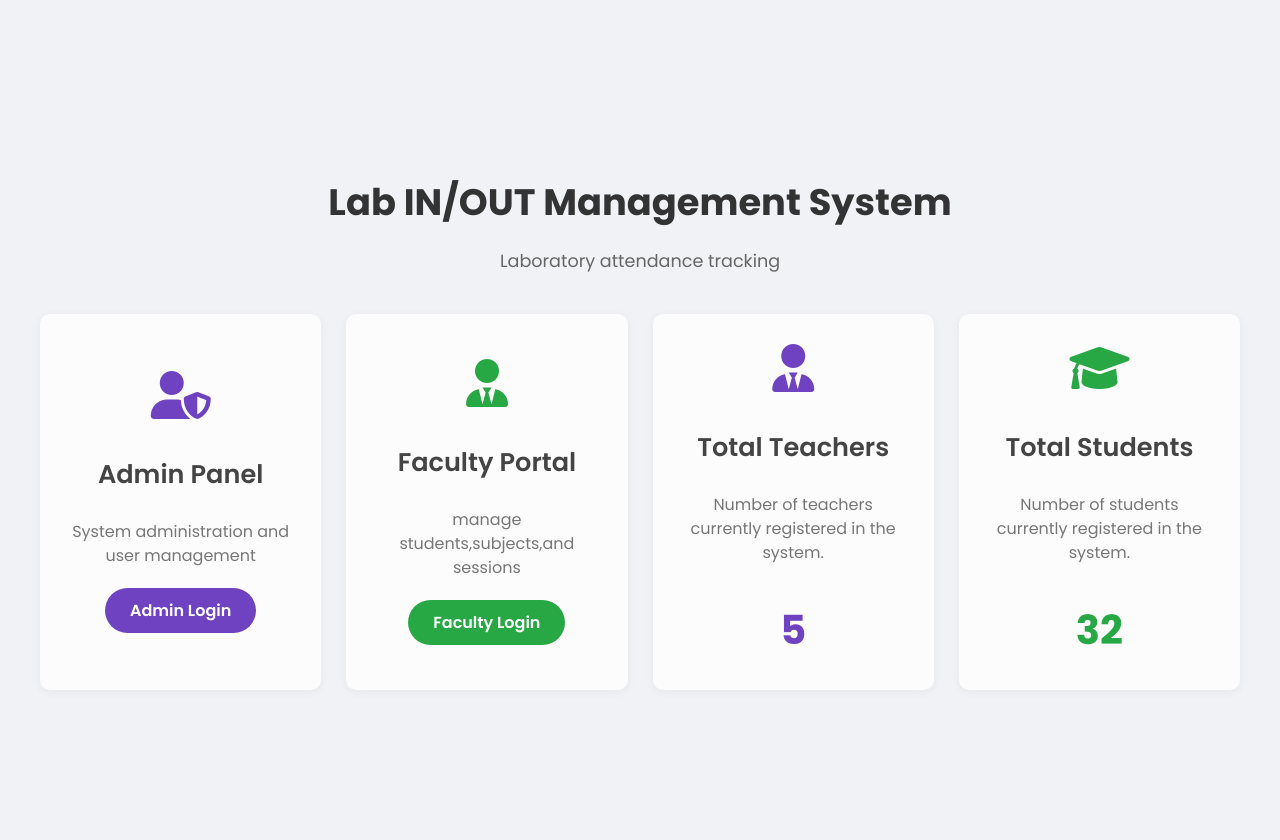
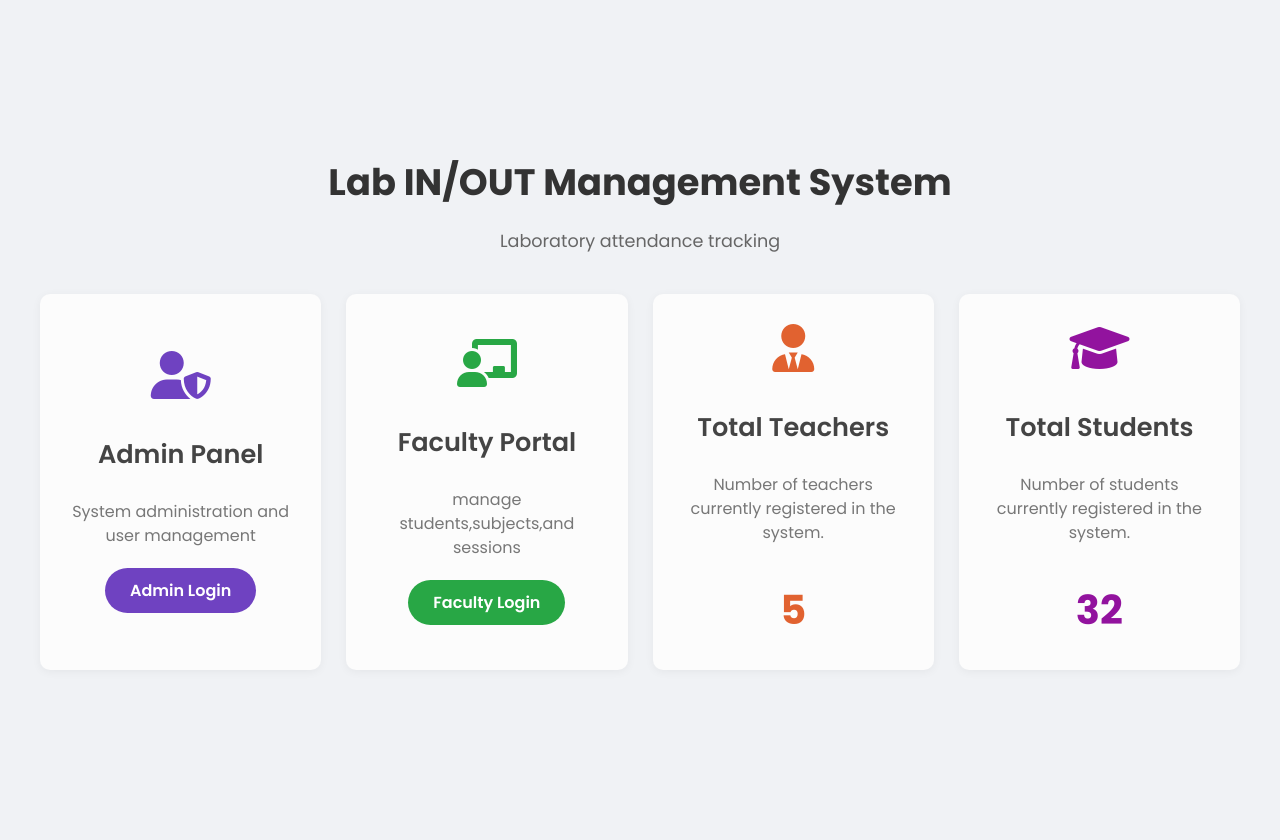
Before and after one commit to abilimisi/attendance_management, a Django app: page / in a window 1280 px wide. After the commit the page ends 625 px from the top, so only its background shows below. Run offline with Django 5.2, Linux system fonts and the light colour scheme; data comes from the database, SQL or seed files in the repository.

Commit message:
css update

```diff
--- a/std_management_app/templates/index.html
+++ b/std_management_app/templates/index.html
@@ -8,7 +8,7 @@
     <link rel="stylesheet" href="https://cdnjs.cloudflare.com/ajax/libs/font-awesome/6.0.0-beta3/css/all.min.css">
     <style>
         body { font-family: 'Poppins', sans-serif; background-color: #f0f2f5;
-        margin: 0; padding: 20px; display: flex; flex-direction: column;
+        margin: 0; padding: 0; display: flex; flex-direction: column;
         align-items: center; justify-content: center; min-height: 100vh; color: #333; }
 
         .header { margin-bottom: 40px; }
@@ -36,8 +36,8 @@
         .card .icon { font-size: 3em; margin-bottom: 15px; }
         .card h2 { font-size: 1.6em; margin-bottom: 10px; color: #444; font-weight: 600; }
         .card p { font-size: 1em; color: #777; line-height: 1.5; margin-bottom: 20px; }
-        .student-count-card .value { font-size: 2.5em; font-weight: 700; color: #28a745; margin-top: 15px; }
-        .admin-card .value { font-size: 2.5em; font-weight: 700; color: #6f42c1; margin-top: 15px; }
+        .student-count-card .value { font-size: 2.5em; font-weight: 700; color: #92139eff; margin-top: 15px; }
+        .teacher-count-card .value { font-size: 2.5em; font-weight: 700; color: #e16230ff; margin-top: 15px; }
         .card a { display: inline-block; background-color: #007bff; color: white;
         padding: 10px 25px; border-radius: 25px; text-decoration: none; font-weight: 600;
         transition: background-color 0.3s ease; }
@@ -46,7 +46,8 @@
         .faculty-card .icon { color: #28a745; }
         .admin-card .icon { color: #6f42c1; }
         .admin-card a { background-color: #6f42c1; }
-        .student-count-card .icon { color: #28a745; }
+        .teacher-count-card .icon { color: #e16230ff; }
+        .student-count-card .icon { color: #92139eff; }
         .faculty-card a { background-color: #28a745; }
         .faculty-card a:hover { background-color: #218838; }
     </style>
@@ -67,13 +68,13 @@
             </div>
 
             <div class="card faculty-card">
-                <i class="fas fa-user-tie icon"></i>
+                <i class="fas fa-chalkboard-teacher icon"></i>
                 <h2>Faculty Portal</h2>
                 <p>manage students,subjects,and sessions</p>
                 <a href="{% url 'login' %}">Faculty Login</a>
             </div>
 
-            <div class="card admin-card">
+            <div class="card teacher-count-card">
                 <i class="fas fa-user-tie icon"></i>
                 <h2>Total Teachers</h2>
                 <p>Number of teachers currently registered in the system.</p>
```
